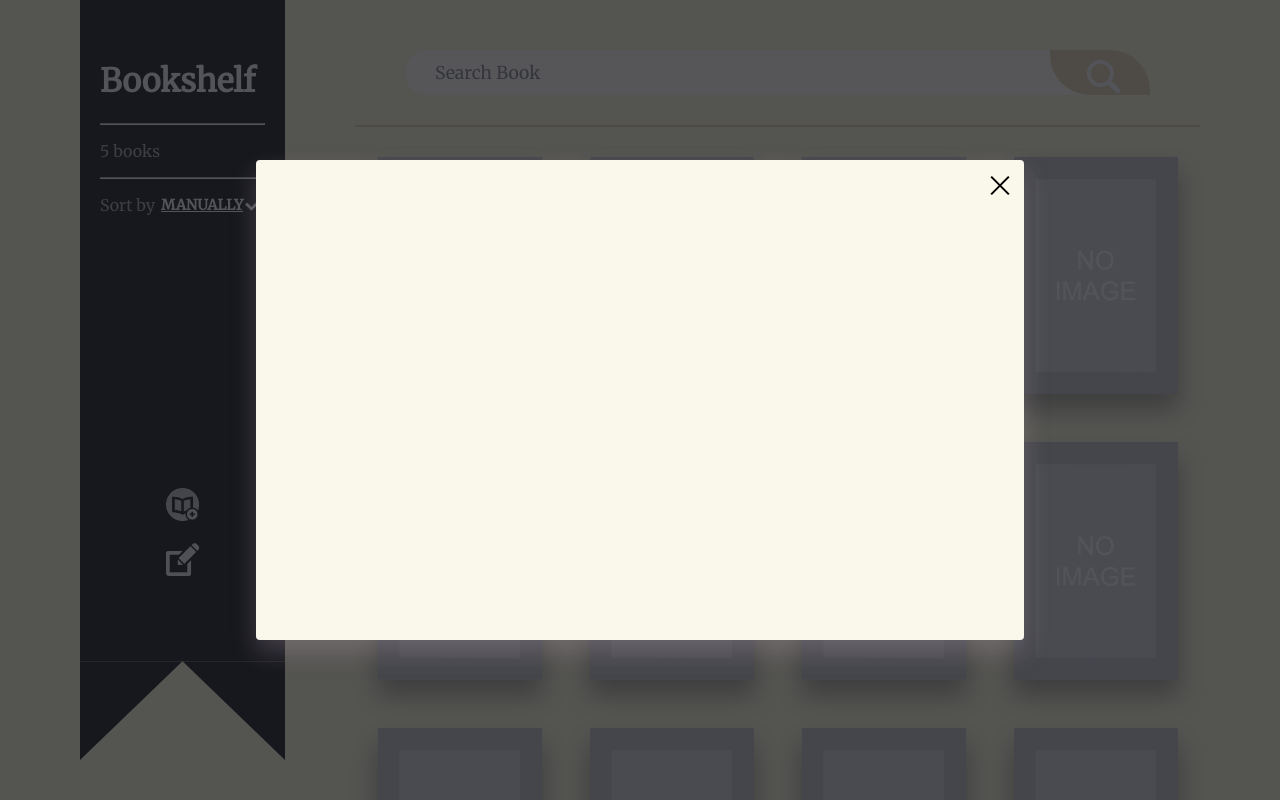
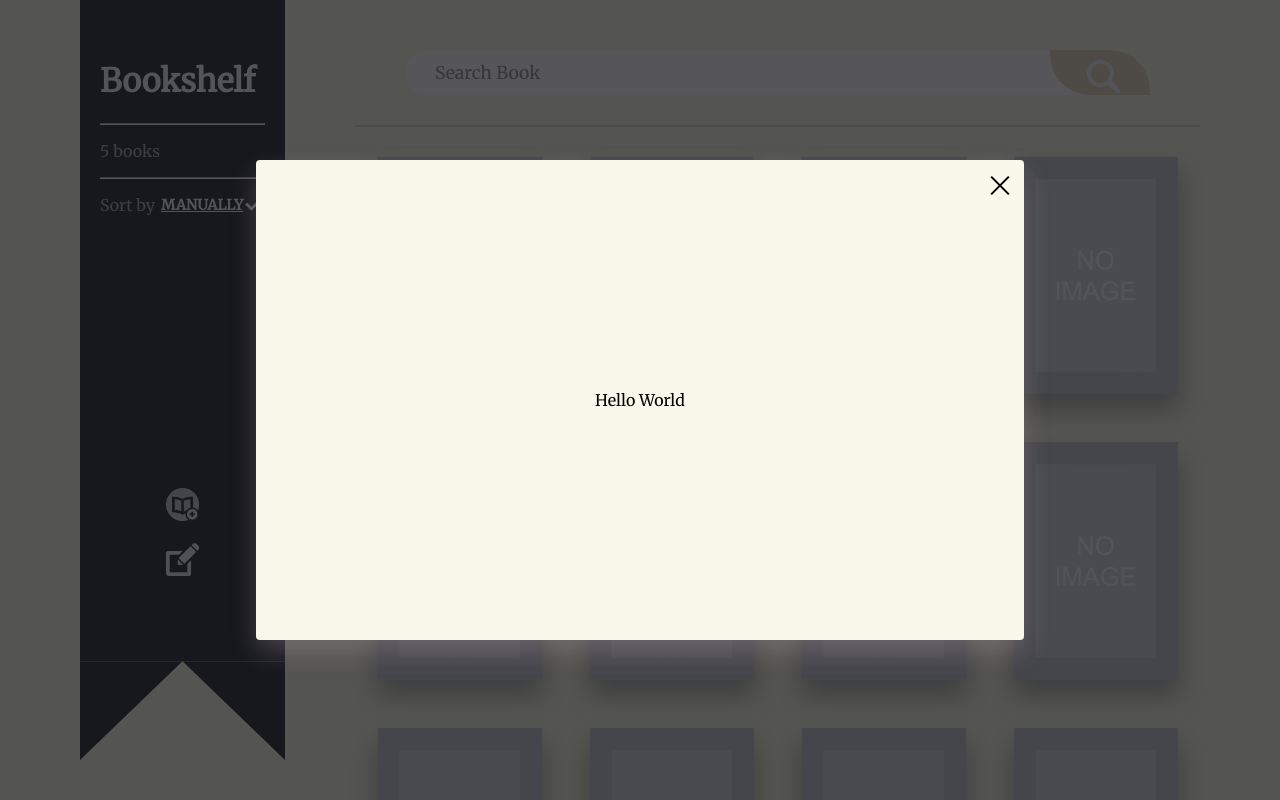
Before and after one commit to SnoogySocks/e-bookshelf, a React (Create React App) app: page / in a window 1280 px wide. Both pictures are taken after a click on the button 182 px from the left and 506 px from the top of the page. Shown: the top 800 px of the page. Built offline with nearby package versions, Linux system fonts and the light colour scheme.

Commit message:
not cash money

```diff
--- a/package.json
+++ b/package.json
@@ -1,5 +1,5 @@
 {
-  "name": "e-bookshelf",
+  "name": "client",
   "version": "0.1.0",
   "private": true,
   "dependencies": {
@@ -39,5 +39,6 @@
       "last 1 firefox version",
       "last 1 safari version"
     ]
-  }
+  },
+  "devDependencies": {}
 }
--- a/src/components/AddingPopup/AddingPopup.styles.js
+++ b/src/components/AddingPopup/AddingPopup.styles.js
@@ -30,7 +30,9 @@ export const Wrapper = styled.div`
 
 export const Content = styled.div`
 	position: relative;
-	display: block;
+	display: flex;
+	justify-content: center;
+	align-items: center;
 	width: 60%;
 	height: 60%;
 	margin: 20px auto;
--- /dev/null
+++ b/src/components/FileUploadButton/FileUploadButton.styles.js
@@ -0,0 +1,17 @@
+import styled from "styled-components";
+
+export const Wrapper = styled.div`
+`;
+
+export const Button = styled.button`
+	padding: 10px;
+	color: white;
+	background-color: var(--darkBeige);
+    border: 2px solid var(--darkBeige);
+	border-radius: 5px;
+	cursor: pointer;
+
+    :hover {
+        background-color: var(--darkestBeige);
+    }
+`;
--- /dev/null
+++ b/src/components/FileUploadButton/index.js
@@ -0,0 +1,18 @@
+import React, { useRef } from "react";
+// Styles
+import { Wrapper, Button } from "./FileUploadButton.styles.js";
+
+const FileUploadButton = ({ onFileSelect }) => {
+	const fileInput = useRef(null);
+	const handleFileInput = (e) => {
+		// Hnadle validations
+        console.log(e.target.value);
+		onFileSelect(e.target.files[0]);
+	};
+
+	return (
+		<div>Hello World</div>
+	);
+};
+
+export default FileUploadButton;
--- a/src/pages/Bookshelf/Bookshelf.js
+++ b/src/pages/Bookshelf/Bookshelf.js
@@ -7,6 +7,7 @@ import SearchBar from "../../components/SearchBar";
 import BookCover from "../../components/BookCover";
 import Grid from "../../components/Grid";
 import AddingPopup from "../../components/AddingPopup";
+import FileUploadButton from "../../components/FileUploadButton";
 // Styles
 import { Wrapper, Content } from "./Bookshelf.styles";
 
@@ -20,6 +21,10 @@ const Bookshelf = () => {
 	const [isEditable, setIsEditable] = useState(false);
 	const toggleEditable = () => {
 		setIsEditable(!isEditable);
+	};
+
+	const onFileSelect = (file) => {
+		console.log(file);
 	};
 
 	return (
@@ -42,7 +47,12 @@ const Bookshelf = () => {
 						/>
 					))}
 				</Grid>
-				<AddingPopup isVisible={isAdding} onClose={() => setIsAdding(false)} />
+				<AddingPopup
+					isVisible={isAdding}
+					onClose={() => setIsAdding(false)}
+				>
+					<FileUploadButton onFileSelect={onFileSelect} />
+				</AddingPopup>
 			</Content>
 		</Wrapper>
 	);
```
